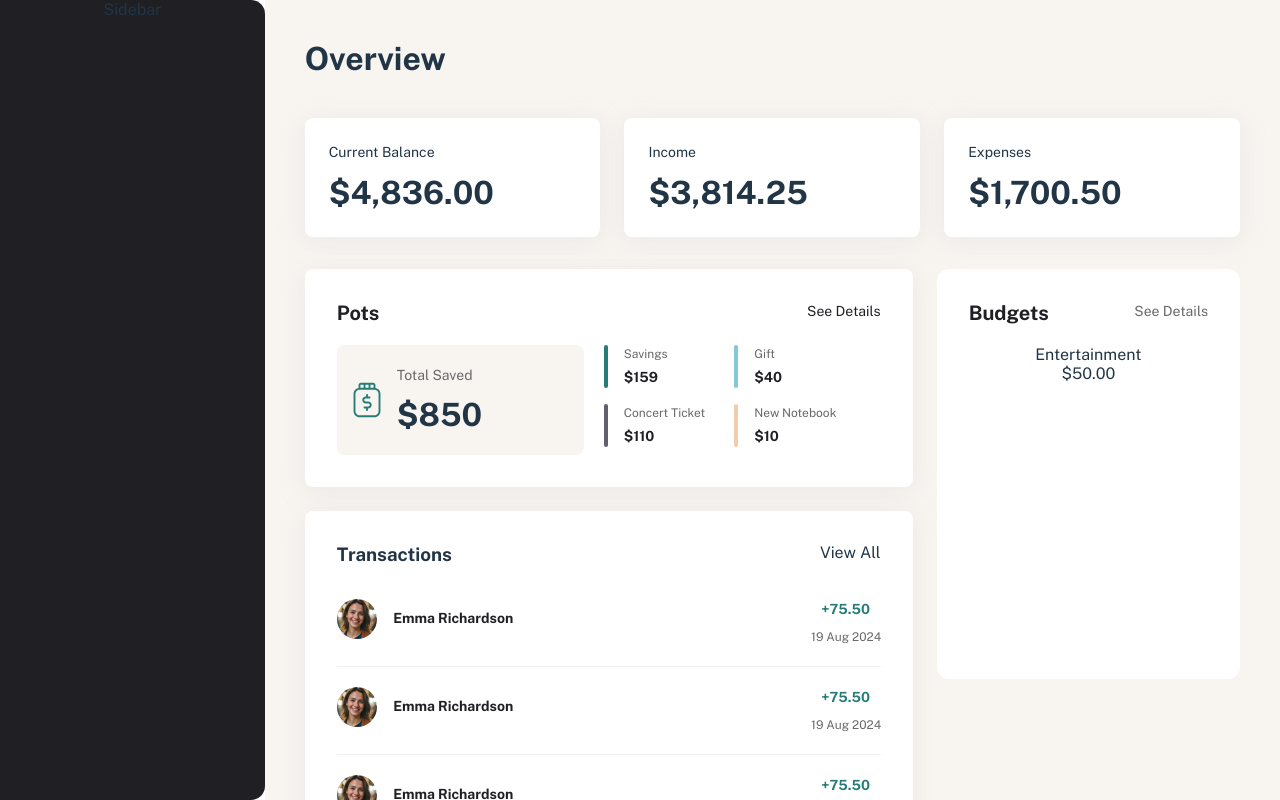
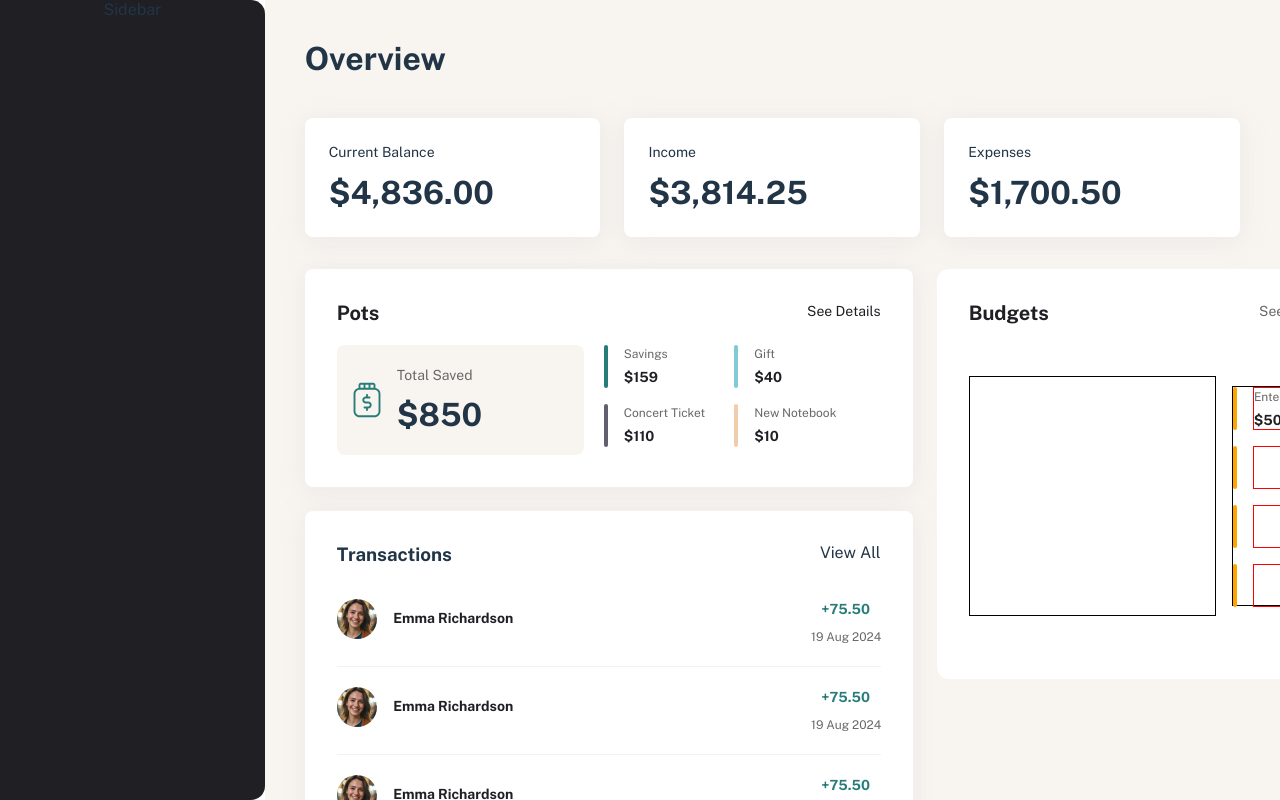
Before and after one commit to eddiemaceda11/Moneyhub, a React (Vite) app: page / in a window 1280 px wide. Built offline with nearby package versions, Linux system fonts and the light colour scheme.

Commit message:
Add the initial styles for the Overview Budget content section

```diff
--- a/src/features/overview/overview.css
+++ b/src/features/overview/overview.css
@@ -338,3 +338,69 @@
   line-height: 150%;
   color: var(--color-grey-500);
 }
+
+.osb-content {
+  display: flex;
+  align-items: center;
+  gap: 16px;
+  width: 100%;
+  /* width: 364px; */
+  height: 302px;
+  padding: 8px 0px;
+}
+
+.osbc-left {
+  width: 247px;
+  height: 240px;
+  border: 1px solid black;
+}
+
+.osbc-right {
+  display: flex;
+  gap: 16px;
+  width: 101px;
+  height: 220px;
+  flex-direction: column;
+  border: 1px solid black;
+}
+
+.osbc-category-div {
+  display: flex;
+  gap: 16px;
+  width: 101px;
+  height: 43px;
+}
+
+.osbc-category-left-border {
+  width: 4px;
+  height: 43px;
+  background-color: orange;
+  border-radius: 8px;
+}
+
+.osbc-category-container {
+  display: flex;
+  flex-direction: column;
+  gap: 4px;
+  width: 81px;
+  height: 43px;
+
+  border: 1px solid red;
+}
+
+.osbc-category {
+  width: 80px;
+  height: 18px;
+  color: var(--color-grey-500);
+  font-size: 12px;
+  line-height: 150%;
+}
+
+.osbc-category-amount {
+  width: 50px;
+  height: 21px;
+  color: var(--color-grey-900);
+  font-size: 14px;
+  font-weight: var(--font-bold);
+  line-height: 150%;
+}
```
